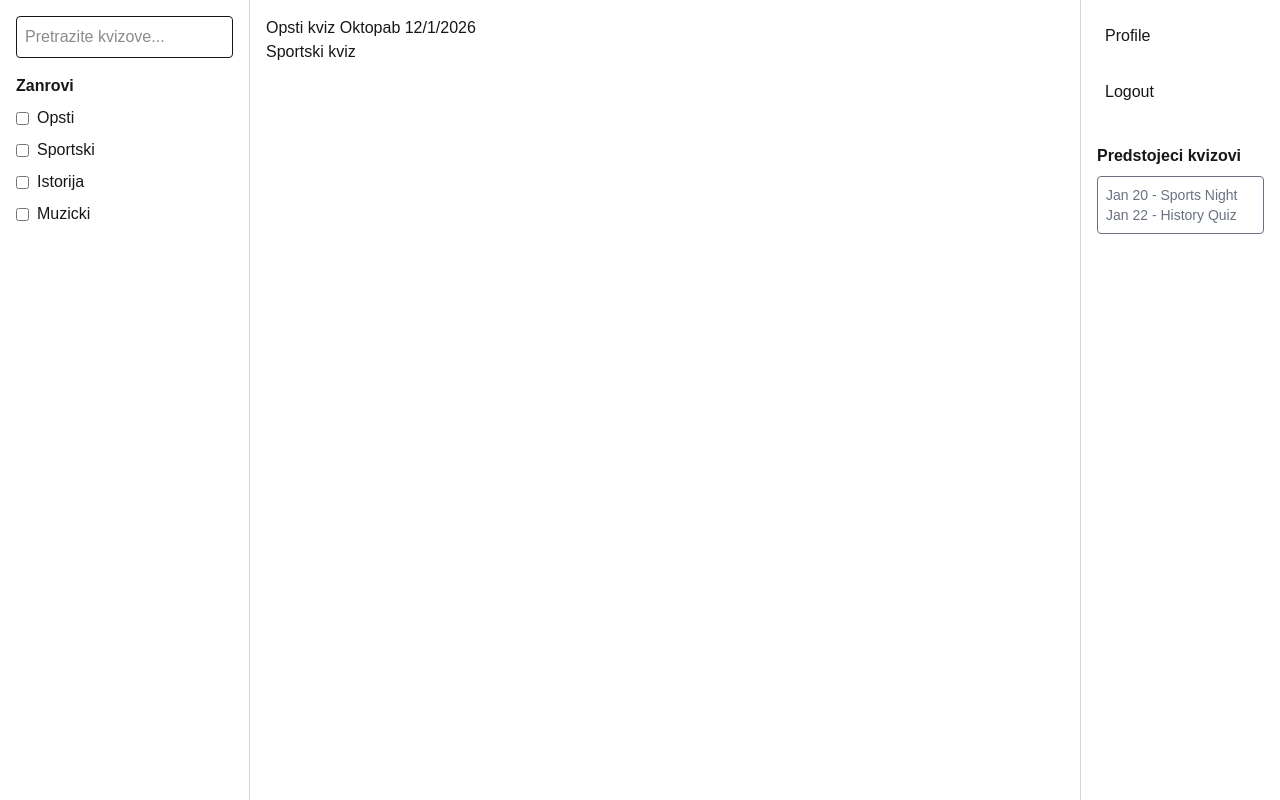
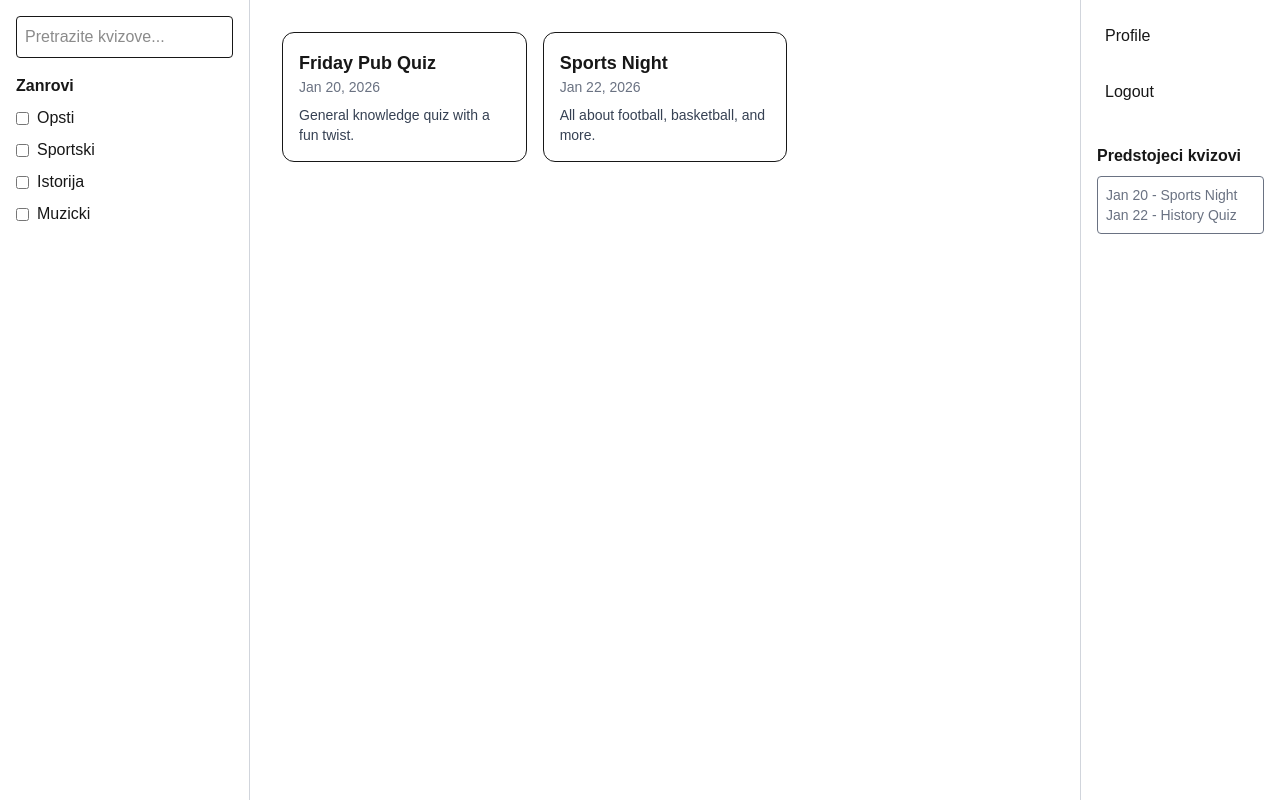
Before and after one commit to elab-development/internet-tehnologije-2025-pubkviz_2021_0106, a Next.js app: page / in a window 1280 px wide. Built offline with nearby package versions, Linux system fonts and the light colour scheme.

Commit message:
kartice za kvizove na glavnoj strani, test

```diff
--- /dev/null
+++ b/src/app/components/QuizCard.tsx
@@ -0,0 +1,30 @@
+import Link from "next/link";
+
+type QuizCardProps = {
+  quiz: {
+    id: number | string;
+    title: string;
+    date: string;
+    description: string;
+  };
+};
+
+export default function QuizCard({ quiz }: QuizCardProps) {
+  return (
+    <Link href={`/kvizovi/${quiz.id}`}>
+      <article className="border rounded-xl p-4 hover:shadow-md transition cursor-pointer">
+        <h2 className="text-lg font-semibold">
+          {quiz.title}
+        </h2>
+
+        <p className="text-sm text-gray-500">
+          {quiz.date}
+        </p>
+
+        <p className="mt-2 text-sm text-gray-700">
+          {quiz.description}
+        </p>
+      </article>
+    </Link>
+  );
+}
--- /dev/null
+++ b/src/app/kvizovi/[id]/page.tsx
@@ -0,0 +1,17 @@
+export default function QuizPage({
+  params,
+}: {
+  params: { id: string };
+}) {
+  return (
+    <div className="max-w-3xl mx-auto p-6">
+      <h1 className="text-2xl font-bold">
+        Quiz ID: {params.id}
+      </h1>
+
+      <p className="mt-4 text-gray-600">
+        This will later show quiz details, questions, leaderboard, and winners.
+      </p>
+    </div>
+  );
+}
--- a/src/app/page.tsx
+++ b/src/app/page.tsx
@@ -2,13 +2,35 @@ import Image from "next/image";
 import Sidebar from "./components/Sidebar";
 import QuizList from "./components/QuizList";
 import Sidebar2 from "./components/Sidebar2";
+import QuizCard from "./components/QuizCard";
+
+
+const quizzes = [
+  {
+    id: 1,
+    title: "Friday Pub Quiz",
+    date: "Jan 20, 2026",
+    description: "General knowledge quiz with a fun twist.",
+  },
+  {
+    id: 2,
+    title: "Sports Night",
+    date: "Jan 22, 2026",
+    description: "All about football, basketball, and more.",
+  },
+];
 
 export default function Home() {
   return (
     <>
       <Sidebar />
     <main className="flex-1 p-4">
-       <QuizList />
+       {/*<QuizList />*/}
+       <div className="grid grid-cols-1 md:grid-cols-2 lg:grid-cols-3 gap-4 p-4">
+      {quizzes.map(q => (
+        <QuizCard key={q.id} quiz={q} />
+      ))}
+    </div>
     </main>
       <Sidebar2 />
 
```
